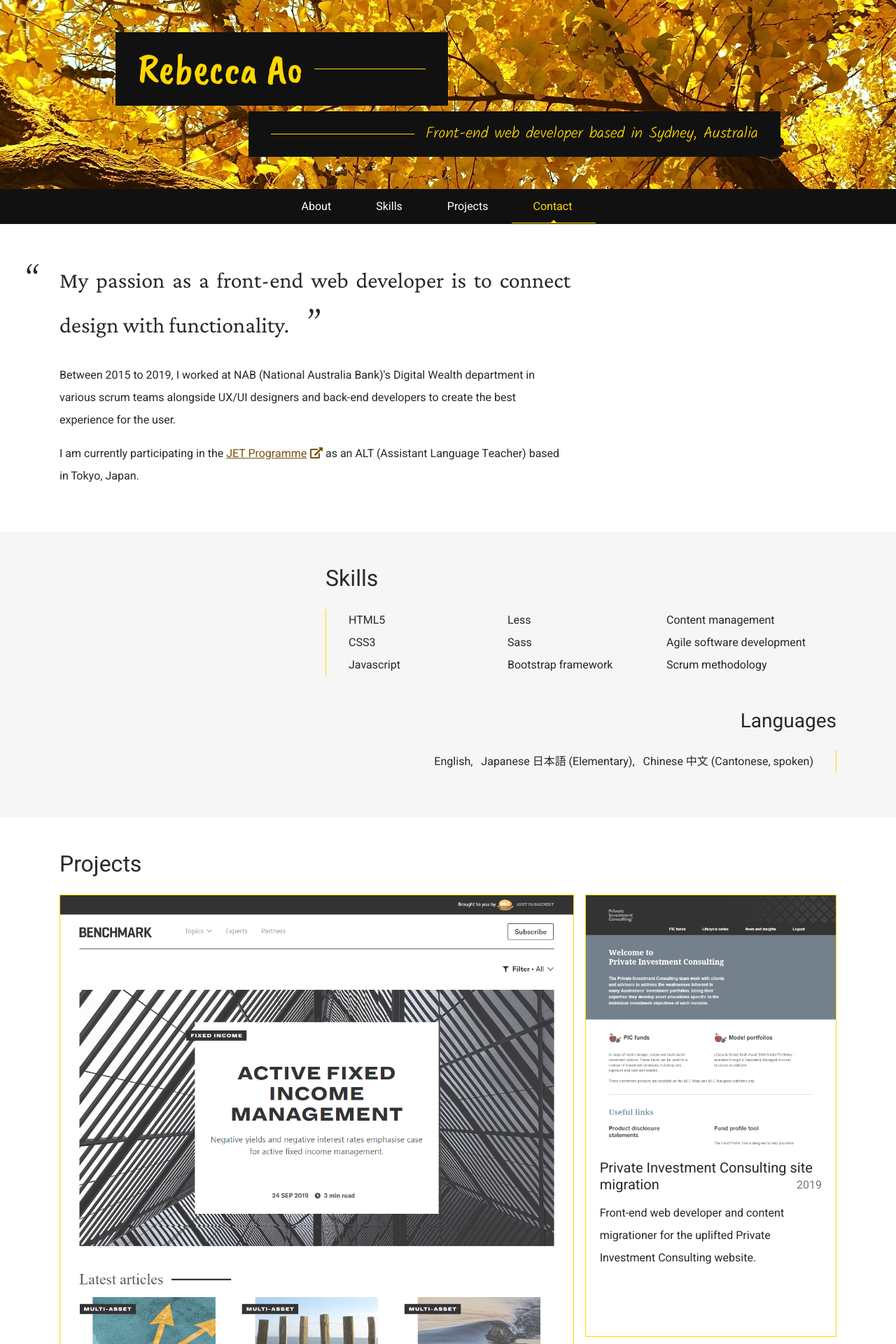
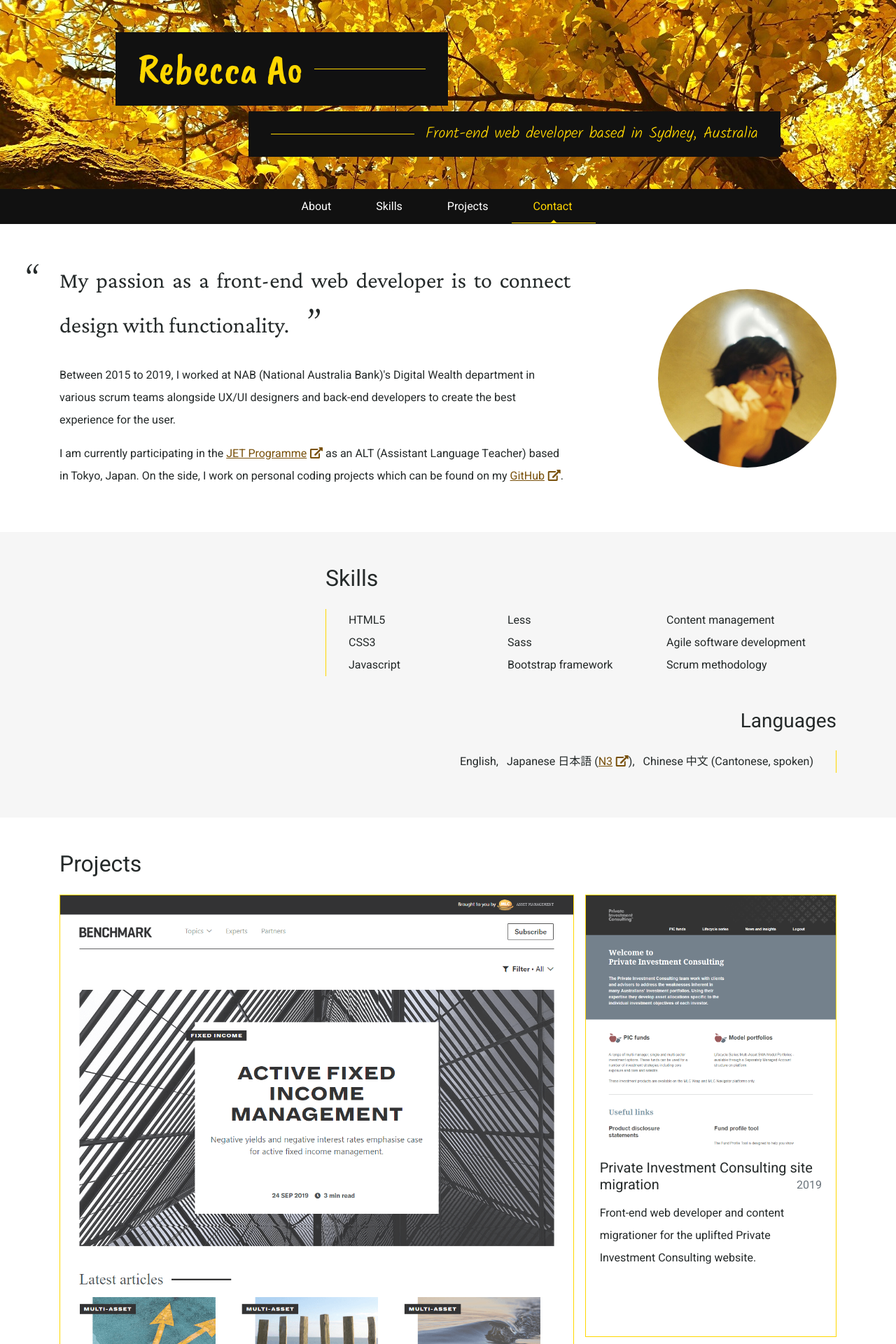
Before and after one commit to rbccaao/rbccaao.github.io, a Jekyll site: the page built from index.html, in a window 1280 px wide. Shown: the top 1920 px of the page at 70% size. Built offline with Jekyll 4.4.1, drawn with Linux system fonts in a browser that asks for light colours; nearby versions of some CDN libraries.

Commit message:
Content update (headshot, about)
-added headshot pic ;)
-updated about blurb
-updated Japanese language level

```diff
--- a/_includes/index/about.html
+++ b/_includes/index/about.html
@@ -1,12 +1,18 @@
 <section id=section-about>
     <a class="anchor" id="about"></a>
     <div class="container">
-        <div class="row" data-aos="fade-up">
+        <div class="row justify-content-center" data-aos="fade-up">
             <div class="col-lg-8">
                 <h2 class="sr-only">About me</h2>
                 <p class="lead quote" data-aos="fade-up">My passion as a front-end web developer is to connect design with functionality.</p>
                 <p>Between 2015 to 2019, I worked at NAB (National Australia Bank)'s Digital Wealth department in various scrum teams alongside UX/UI designers and back-end developers to create the best experience for the user.</p>
-                <p>I am currently participating in the <a href="http://jetprogramme.org/en/" target="_blank" class="external-link">JET Programme</a> as an ALT (Assistant Language Teacher) based in Tokyo, Japan.</p>
+                <p>I am currently participating in the <a href="http://jetprogramme.org/en/" target="_blank" class="external-link">JET Programme</a> as an ALT (Assistant Language Teacher) based in Tokyo, Japan. On the side, I work on personal coding projects which can be found on my <a href="https://github.com/rbccaao/"  target="_blank" class="external-link">GitHub</a>. </p>
+            </div>
+            <div class="col-3 offset-lg-1 d-flex align-items-center justify-content-center">
+                <div id="headshot" class="position-relative">
+                    <img id="headshot-photo" src="../../images/headshot.jpg" alt="Headshot photo" class="rounded-circle w-100">
+                    <span id="headshot-credits" class="position-absolute align-items-center justify-content-center text-white text-center rounded-circle">Photo by<br>Philippe Rosa-Pong</span>
+                </div>
             </div>
         </div>
     </div>
--- a/_includes/index/skills.html
+++ b/_includes/index/skills.html
@@ -22,7 +22,7 @@
                     <h3>Languages</h3>
                     <ul class="list-inline" data-aos="fade-up">
                         <li class="list-inline-item">English</li>
-                        <li class="list-inline-item">Japanese 日本語 (Elementary)</li>
+                        <li class="list-inline-item">Japanese 日本語 (<a href="https://www.jlpt.jp/e/about/levelsummary.html" target="_blank" class="external-link">N3</a>)</li>
                         <li class="list-inline-item">Chinese 中文 (Cantonese, spoken)</li>
                     </ul>
                 </div>
--- a/_sass/main.scss
+++ b/_sass/main.scss
@@ -79,6 +79,21 @@ a.external-link i {
 	&:hover, &:focus, &.active {
 		color: $link-hover-color;
 	}
+}
+
+#headshot:hover > #headshot-credits {
+	display: flex !important;
+}
+#headshot * {
+	height: 100%;
+	width: 100%;
+}
+#headshot-credits {
+	display: none;
+	top: 0;
+    overflow: hidden;
+	font-size: $font-size-sm;
+	@include transparent-bg($off-black);
 }
 
 .fa-fw {
```
Also changed, not shown: images/headshot.jpg (added).
